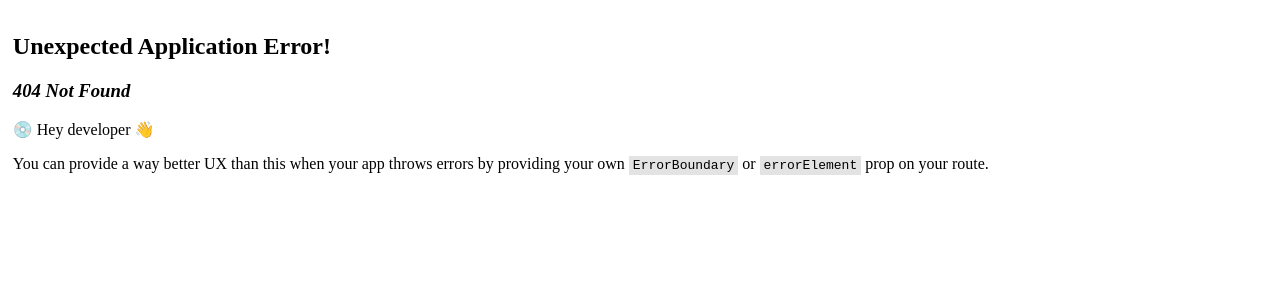
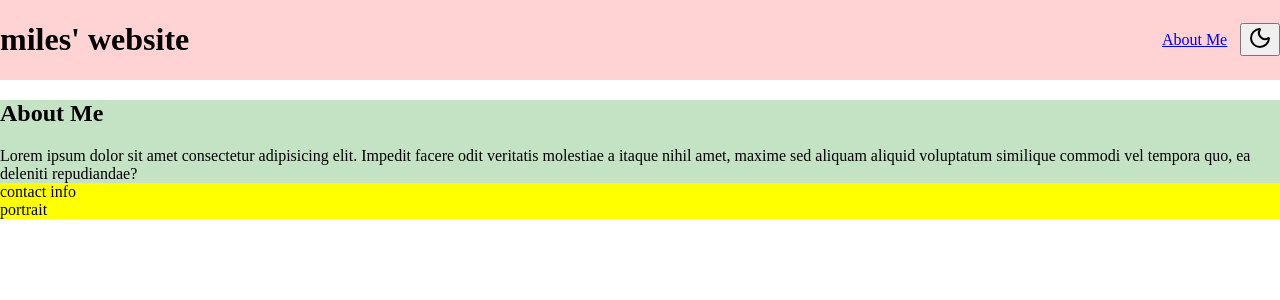
Before and after one commit to MisterPrestoGamer/personal_website, a React (Vite) app: page /aboutMe in a window 1280 px wide. Before the commit this address had no page. Shown: the top 300 px of the page. Built offline with nearby package versions, Linux system fonts and the light colour scheme.

Commit message:
add all pages

```diff
--- a/src/components/App/App.jsx
+++ b/src/components/App/App.jsx
@@ -1,10 +1,16 @@
 import styles from './App.module.css';
 import Header from '../header/header';
+import Footer from '../footer/footer';
+import HomePage from '../homePage/homePage';
+import AboutMe from '../aboutMe/aboutMe'
+import { Outlet } from 'react-router';
 
 export default function App() {
   return (
     <>
       <Header />
+      <Outlet />
+      <Footer />
     </>
   );
 }
--- /dev/null
+++ b/src/components/aboutMe/aboutMe.jsx
@@ -0,0 +1,10 @@
+import styles from './aboutMe.module.css';
+
+export default function AboutMe (){
+    return (
+        <div className={styles.aboutMe}>
+            <h2 className={styles.title}>About Me</h2>
+            <div className={styles.description}> Lorem ipsum dolor sit amet consectetur adipisicing elit. Impedit facere odit veritatis molestiae a itaque nihil amet, maxime sed aliquam aliquid voluptatum similique commodi vel tempora quo, ea deleniti repudiandae?</div>
+        </div>
+    )
+}
--- /dev/null
+++ b/src/components/aboutMe/aboutMe.module.css
@@ -0,0 +1,3 @@
+.aboutMe {
+    background-color: rgba(0, 128, 0, 0.233);
+}
--- a/src/components/footer/footer.jsx
+++ b/src/components/footer/footer.jsx
@@ -0,0 +1,10 @@
+import styles from './footer.module.css'
+
+export default function Footer(){
+    return (
+        <div className={styles.footer}>
+            <div className={styles.contactInfo}>contact info</div>
+            <div className={styles.portrait}>portrait</div>
+        </div>
+    )
+}
--- a/src/components/footer/footer.module.css
+++ b/src/components/footer/footer.module.css
@@ -0,0 +1,3 @@
+.footer {
+    background-color: yellow;
+}
--- a/src/components/header/header.jsx
+++ b/src/components/header/header.jsx
@@ -1,6 +1,7 @@
 import styles from './header.module.css';
 import { Link } from 'react-router';
 import { Moon, Sun } from 'lucide-react';
+
 export default function Header() {
   return (
     <div className={styles.header}>
--- a/src/components/header/header.module.css
+++ b/src/components/header/header.module.css
@@ -1,4 +1,5 @@
 .header {
+  background-color: rgba(255, 0, 0, 0.171);
   display: flex;
   align-items: center;
   gap: 1vw;
--- /dev/null
+++ b/src/components/homePage/homePage.jsx
@@ -0,0 +1,11 @@
+import styles from './homePage.module.css'
+
+export default function HomePage(){
+    return (
+        <div className={styles.homePage}>
+            <h2 className={styles.title}>Homepage</h2>
+            <div className={styles.descrition}>Lorem ipsum dolor sit amet consectetur adipisicing elit. Explicabo blanditiis recusandae, incidunt ipsam quasi at quaerat fugit quo aperiam eos et quae iste debitis consectetur reiciendis nihil labore adipisci perspiciatis.
+            </div>
+        </div>
+    )
+}
--- /dev/null
+++ b/src/components/homePage/homePage.module.css
@@ -0,0 +1,3 @@
+.homePage {
+    background-color: rgba(0, 0, 255, 0.274);
+}
--- a/src/index.css
+++ b/src/index.css
@@ -4,5 +4,4 @@
 
 body {
   margin: 0;
-  padding: 1vw;
 }
--- a/src/main.jsx
+++ b/src/main.jsx
@@ -3,11 +3,17 @@ import { createRoot } from 'react-dom/client';
 import { createBrowserRouter, RouterProvider } from 'react-router';
 import App from './components/App/App.jsx';
 import './index.css';
+import HomePage from './components/homePage/homePage.jsx';
+import AboutMe from './components/aboutMe/aboutMe.jsx';
 
 const router = createBrowserRouter([
   {
     path: '/',
     element: <App />,
+    children: [
+      {index: true, element: <HomePage />},
+      {path: 'aboutMe', element: <AboutMe />}
+    ]
   },
 ]);
 
```
Also changed, not shown: 1 other file (tests, documents, lock files or other folders).
